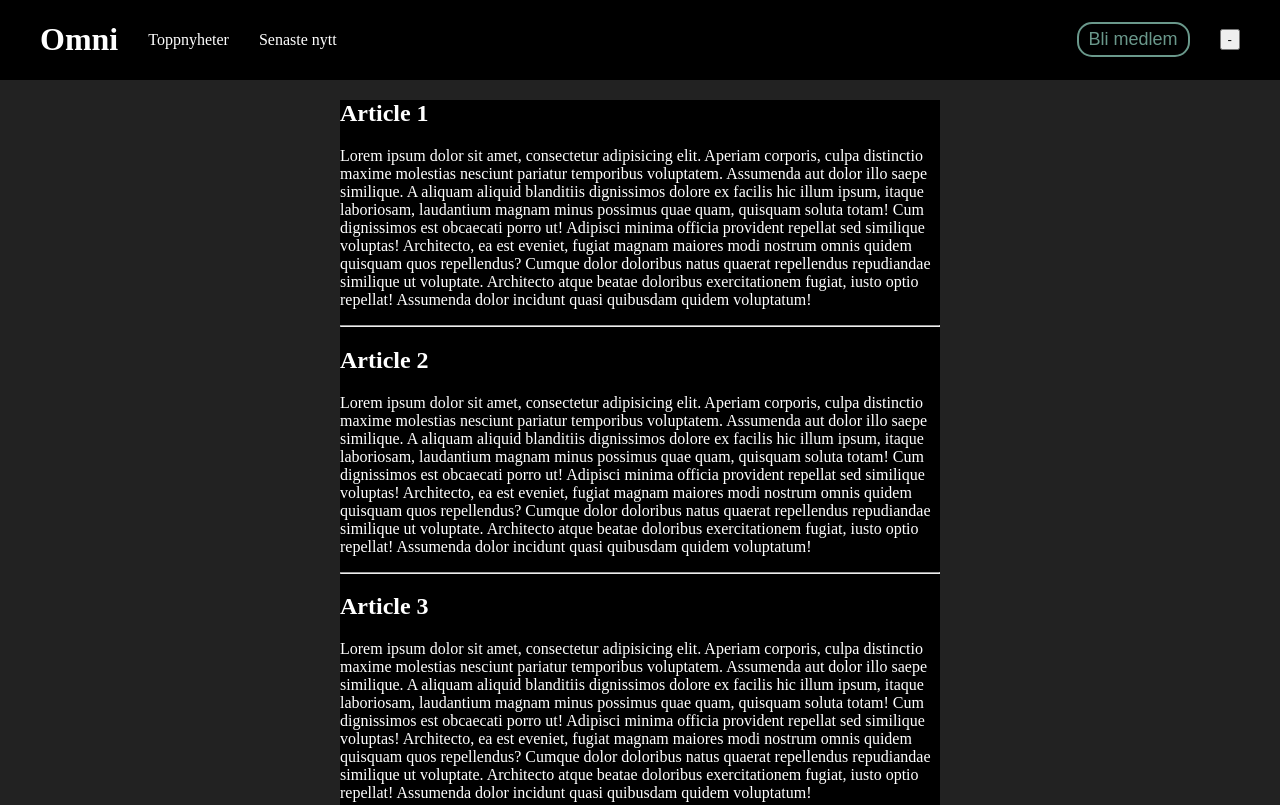
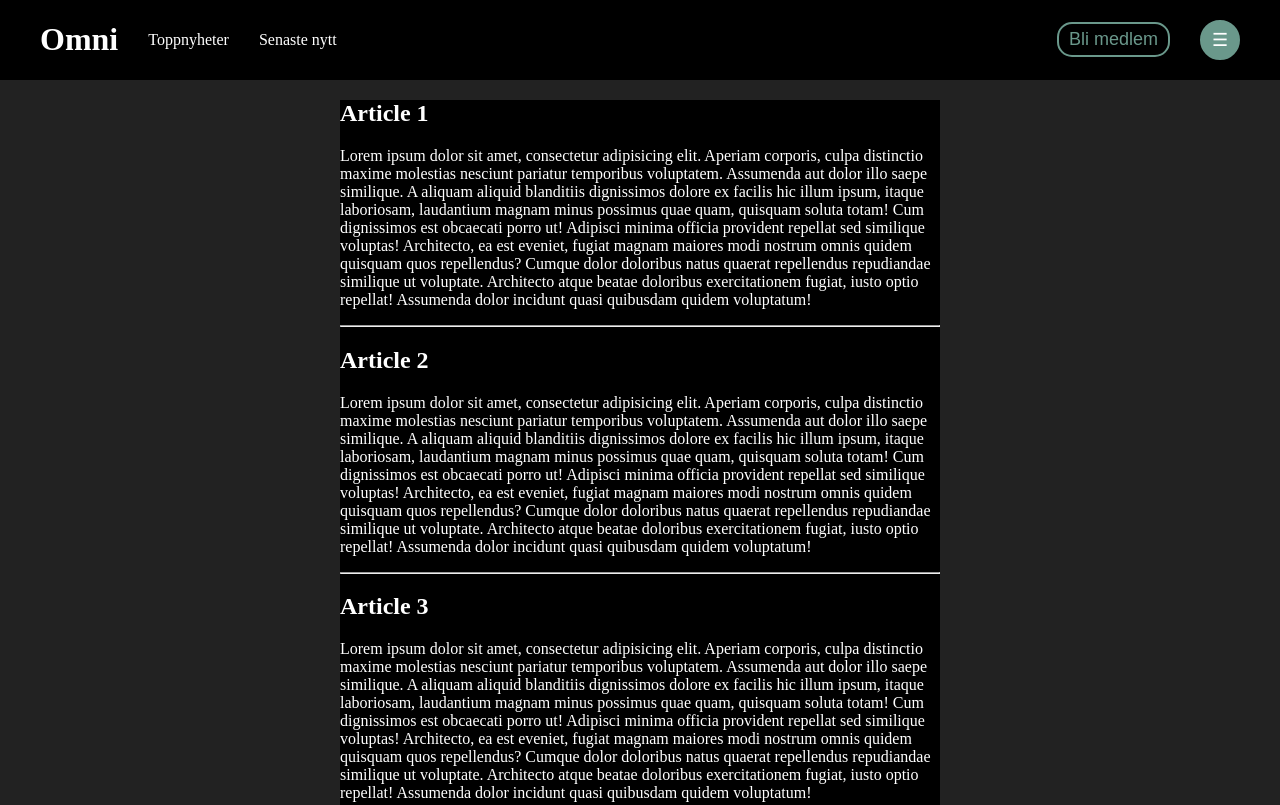
Before and after one commit to sofievd/salt-html-css-checkup, a plain HTML site: page index.html in a window 1280 px wide. Shown: the top 805 px of the page. Drawn offline with Linux system fonts and the light colour scheme.

Commit message:
Updated the button to a hamburger icon. And added style to the icon.

```diff
--- a/index.html
+++ b/index.html
@@ -15,7 +15,9 @@
 
     <div class="header-container">
         <button class="button-member"> Bli medlem</button>
-        <button> - </button>
+        <button class="hamburger">
+            ☰
+        </button>
     </div>
 
 </header>
--- a/style.css
+++ b/style.css
@@ -28,6 +28,17 @@ header {
     font-size: large;
 }
 
+.hamburger{
+    width: 40px;
+    height: 40px;
+    border: solid 2px #6a988b;
+    background-color: #6a988b;
+    color: #ffffff;
+    border-radius: 30px;
+    padding:5px 10px;
+    font-size: large;
+}
+
 main{
     max-width: 600px;
     background-color: #000000;
```
